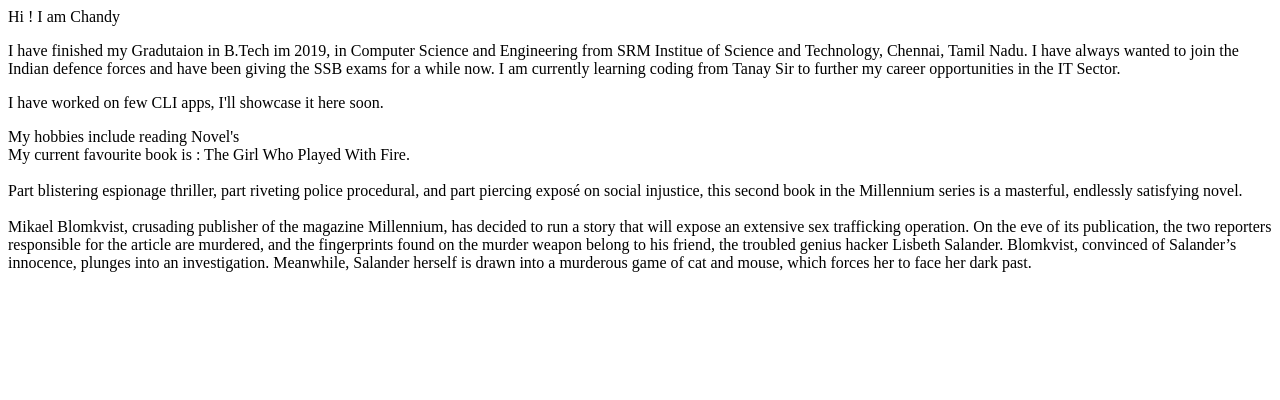
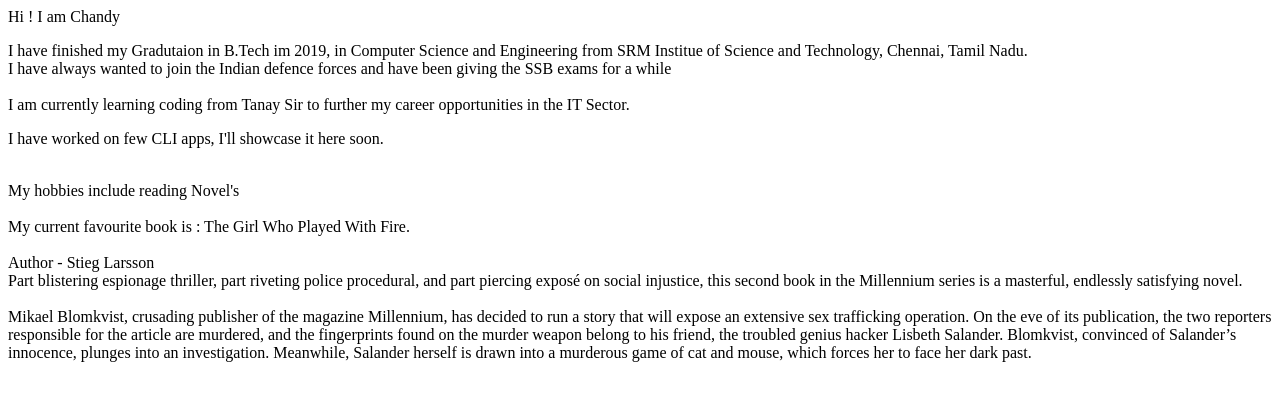
Before and after one commit to chandykozo/ChandyKozo-Site, a plain HTML site: page index.html in a window 1280 px wide. Drawn offline with Linux system fonts and the light colour scheme.

Commit message:
refactor: indentation
added author details too.

```diff
--- a/index.html
+++ b/index.html
@@ -14,19 +14,19 @@
         I have finished my Gradutaion in B.Tech im 2019, in Computer Science and Engineering
         from SRM Institue of Science and Technology, Chennai, Tamil Nadu.
 
-        I have always wanted to join the Indian defence forces and have been giving the SSB
-        exams for a while now.
-
-        I am currently learning coding from Tanay Sir to further my career opportunities in the
-        IT Sector.
+        <br> I have always wanted to join the Indian defence forces and have been giving the SSB
+        exams for a while </br>
+       <br> I am currently learning coding from Tanay Sir to further my career opportunities in the
+        IT Sector.</br>
     </p>
     <p>
         I have worked on few CLI apps, I'll showcase it here soon.
     </p>
 
     <p>
-        My hobbies include reading Novel's
+        <br>My hobbies include reading Novel's </br>
         <br>My current favourite book is : The Girl Who Played With Fire.</br>
+        <br>Author - Stieg Larsson
         <br>Part blistering espionage thriller, part riveting police procedural, and part piercing exposé on social injustice, this second book in the Millennium series is a masterful, endlessly satisfying novel.
     </br>
 
```
